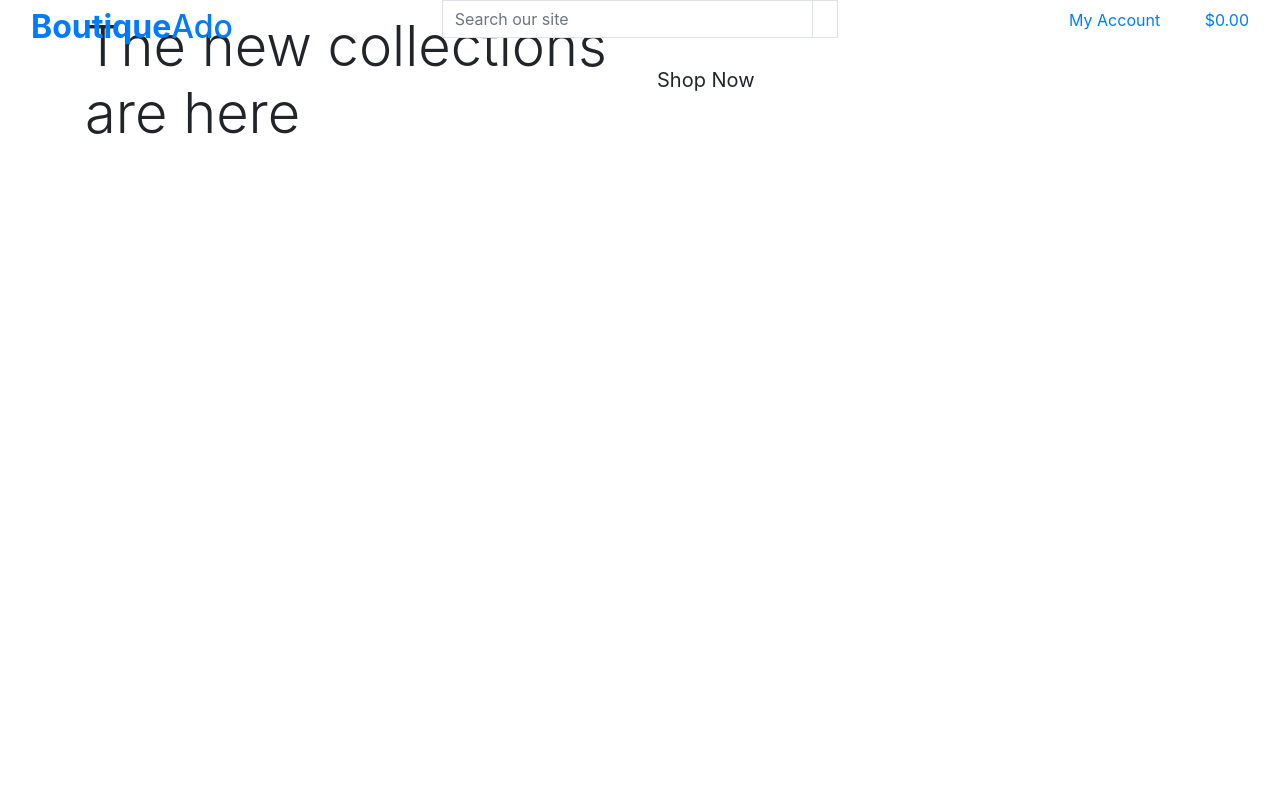
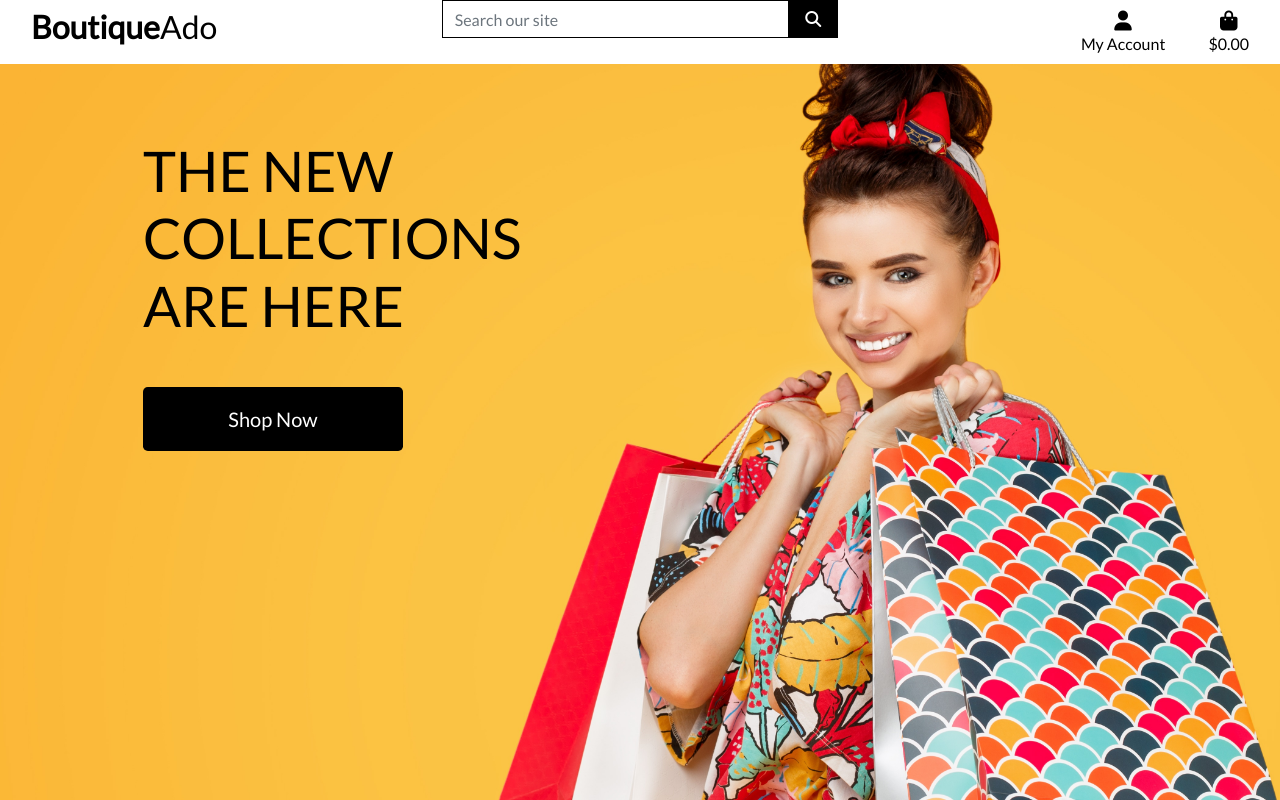
Before and after one commit to teppm/e-commerce-school-study, a Django app: page / in a window 1280 px wide. Run offline with Django 3.2, Linux system fonts and the light colour scheme; some libraries are stand-ins or nearby versions.

Commit message:
completed homepage header and css

```diff
--- a/boutique_ado/settings.py
+++ b/boutique_ado/settings.py
@@ -148,3 +148,7 @@ USE_TZ = True
 # https://docs.djangoproject.com/en/3.0/howto/static-files/
 
 STATIC_URL = '/static/'
+STATICFILES_DIRS = (os.path.join(BASE_DIR, 'static'),)
+
+MEDIA_URL = '/media/'
+MEDIA_ROOT = os.path.join(BASE_DIR, 'media')
--- a/boutique_ado/urls.py
+++ b/boutique_ado/urls.py
@@ -15,9 +15,11 @@ Including another URLconf
 """
 from django.contrib import admin
 from django.urls import path, include
+from django.conf import settings
+from django.conf.urls.static import static
 
 urlpatterns = [
     path('admin/', admin.site.urls),
     path('accounts/', include('allauth.urls')),
     path('', include('home.urls'))
-]
+] + static(settings.MEDIA_URL, document_root=settings.MEDIA_ROOT)
--- a/home/templates/home/index.html
+++ b/home/templates/home/index.html
@@ -14,12 +14,14 @@
 <div class="container h-100">
     <div class="row h-100">
         <div class="col-7 col-md-6 my-auto">
-            <h1 class="display-4 logo-font text-black">The new collections are here</h1>
-        </div>
-        <div class="my-5">
-            <h4>
-                <a href="http://" class="shop-now-button btn btn-lg rounder-0 textuppercase py-3">Shop Now</a>
-            </h4>
+            <h1 class="display-4 logo-font text-black">
+                The new collections are here
+            </h1>
+            <div class="my-5">
+                <h4>
+                    <a href="http://" class="shop-now-button btn btn-lg rounder-0 textuppercase py-3">Shop Now</a>
+                </h4>
+            </div>
         </div>
     </div>
 </div>
--- /dev/null
+++ b/static/css/base.css
@@ -0,0 +1,87 @@
+html {
+    height: 100%;
+}
+
+body {
+    background: url('/media/homepage_background_cropped.jpg') no-repeat center center fixed;
+    background-size: cover;
+    height: calc(100vh - 164px);
+    color: #555;
+    font-family: 'Lato';
+}
+
+
+/* from Bulma */
+
+.icon {
+    align-items: center;
+    display: inline-flex;
+    justify-content: center;
+    height: 1.5rem;
+    width: 1.5rem;
+}
+
+.logo-font {
+    text-transform: uppercase;
+}
+
+.main-logo-link {
+    width: fit-content;
+}
+
+.shop-now-button {
+    background: black;
+    color: white;
+    min-width: 260px;
+}
+
+.btn-black {
+    background: black;
+    color: white;
+}
+
+.shop-now-button:hover,
+.shop-now-button:active,
+.shop-now-button:focus,
+.btn-black:hover,
+.btn-black:active,
+.btn-black:focus {
+    background: #222;
+    color: white;
+}
+
+.text-black {
+    color: #000 !important;
+}
+
+.border-black {
+    border: 1px solid black !important;
+}
+
+
+/* -------------------------------- Media Queries */
+
+
+/* Slightly larger container on xl screens */
+
+@media (min-width: 1200px) {
+    .container {
+        max-width: 80%;
+    }
+}
+
+
+/* fixed top navbar only on medium and up */
+
+@media (min-width: 992px) {
+    .fixed-top-desktop-only {
+        position: fixed;
+        top: 0;
+        right: 0;
+        left: 0;
+        z-index: 1030;
+    }
+    .header-container {
+        padding-top: 164px;
+    }
+}
--- a/templates/base.html
+++ b/templates/base.html
@@ -7,15 +7,30 @@
     {% block meta %}
     <meta http-equiv="X-UA-Compatible" content="ie=edge">
     <meta charset="utf-8">
-    <meta name="viewport" content="width=device-width, initial-scale=1, shrink-to-fit=no"> {% endblock %} {% block corecss %} {% endblock %} {% block extra_meta %} {% endblock %} {% block css %}
-    <link rel="stylesheet" href="https://stackpath.bootstrapcdn.com/bootstrap/4.3.1/css/bootstrap.min.css" integrity="sha384-ggOyR0iXCbMQv3Xipma34MD+dH/1fQ784/j6cY/iJTQUOhcWr7x9JvoRxT2MZw1T" crossorigin="anonymous"> {% endblock %} {% block extracss %} {% endblock %} {% block corejs %}
+    <meta name="viewport" content="width=device-width, initial-scale=1, shrink-to-fit=no">
+    {% endblock %}
+
+    {% block extra_meta %}
+    {% endblock %}
+
+    {% block corecss %}
+    <link rel="stylesheet" href="https://stackpath.bootstrapcdn.com/bootstrap/4.3.1/css/bootstrap.min.css" integrity="sha384-ggOyR0iXCbMQv3Xipma34MD+dH/1fQ784/j6cY/iJTQUOhcWr7x9JvoRxT2MZw1T" crossorigin="anonymous">
+    <link href="https://fonts.googleapis.com/css2?family=Lato&display=swap" rel="stylesheet">
+    <link rel="stylesheet" href="{% static '/css/base.css' %}">
+    {% endblock %}
+
+    {% block extracss %}
+    {% endblock %}
+
+
+    {% block corejs %}
+    <script src="https://kit.fontawesome.com/adecd2bab8.js" crossorigin="anonymous"></script>
     <script src="https://code.jquery.com/jquery-3.3.1.slim.min.js" integrity="sha384-q8i/X+965DzO0rT7abK41JStQIAqVgRVzpbzo5smXKp4YfRvH+8abtTE1Pi6jizo" crossorigin="anonymous"></script>
     <script src="https://cdnjs.cloudflare.com/ajax/libs/popper.js/1.14.7/umd/popper.min.js" integrity="sha384-UO2eT0CpHqdSJQ6hJty5KVphtPhzWj9WO1clHTMGa3JDZwrnQq4sF86dIHNDz0W1" crossorigin="anonymous"></script>
     <script src="https://stackpath.bootstrapcdn.com/bootstrap/4.3.1/js/bootstrap.min.js" integrity="sha384-JjSmVgyd0p3pXB1rRibZUAYoIIy6OrQ6VrjIEaFf/nJGzIxFDsf4x0xIM+B07jRM" crossorigin="anonymous"></script>
     {% endblock %}
 
     {% block extrajs %}
-
     {% endblock %}
 
 
@@ -25,7 +40,7 @@
 <body>
 
     <header class="container-fluid fixed-top">
-        <div class="row">
+        <div id="topnav" class="row bg-white pt-lg d-none d-lg-flex">
             <div class="col-12 col-lg-4 my-auto-py-1 py-lg-0 text-center text-lg-left">
                 <a href="{% url 'home' %}" class="nav-link main-logo-link">
                   <h2 class="logo-front text-black my-0"><strong>Boutique</strong>Ado</h2>
```
Also changed, not shown: media/homepage_background_cropped.jpg (added).
